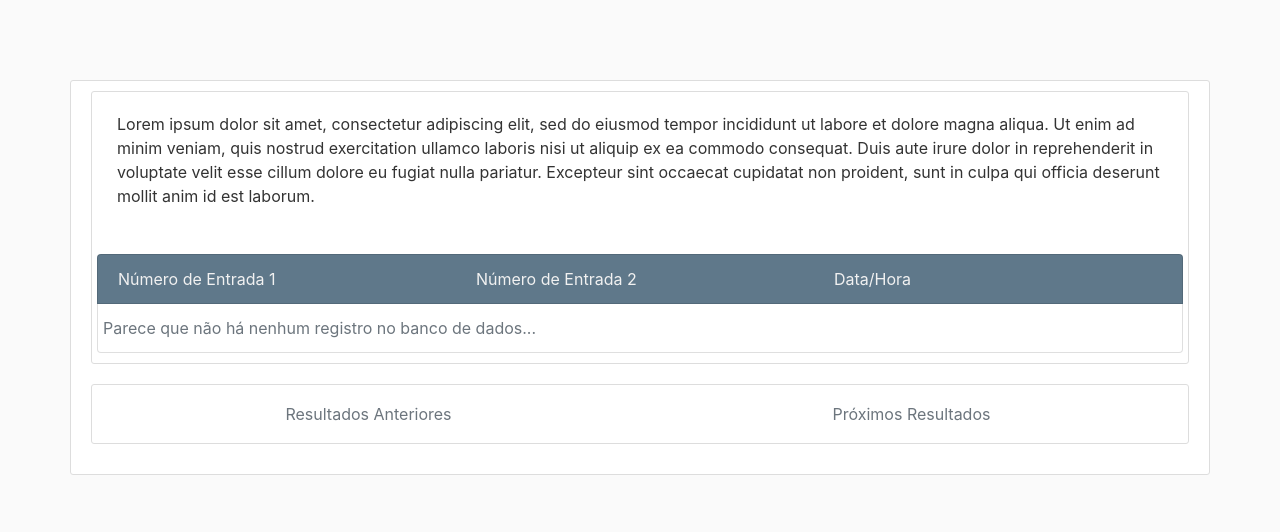
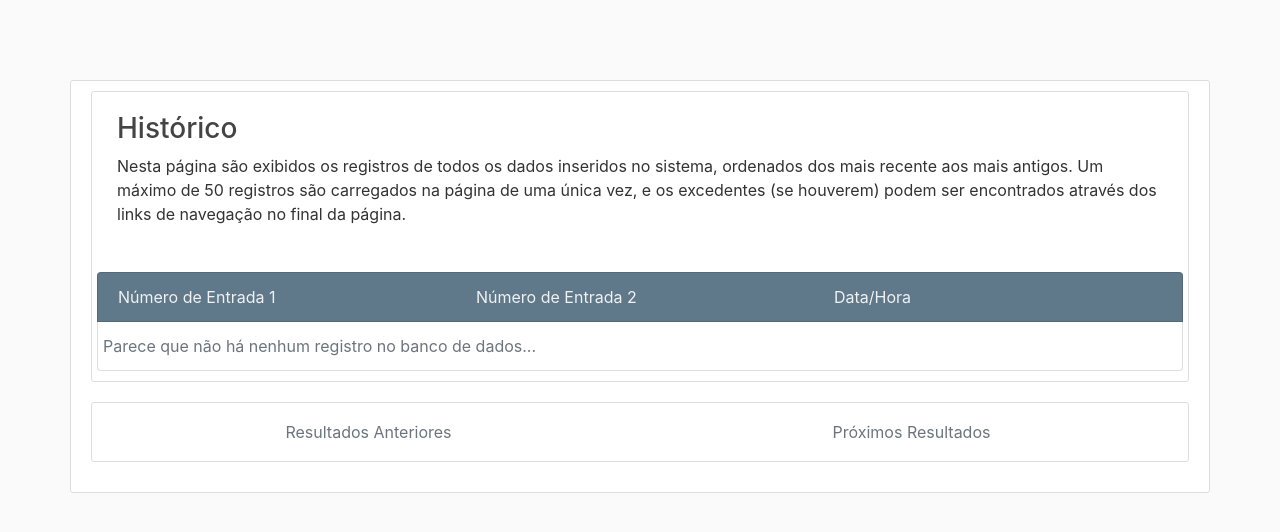
Before and after one commit to PedroBinotto/Desafio-Dev-Web-Full-Stack, a Flask app: page /history in a window 1280 px wide. Shown: the part 56-588 px from the top of the page. Run offline with Flask 2, Linux system fonts and the light colour scheme; data that the repository does not hold is empty; some libraries are stand-ins or nearby versions.

Commit message:
* Página de Histórico completa

```diff
--- a/flaskapp/templates/history.html
+++ b/flaskapp/templates/history.html
@@ -4,8 +4,11 @@
 <div class="content-section">
 	<div class="row">
 		<div class="content-section" style="border: none;">
+			<h3>
+				Histórico
+			</h3>
 			<p>
-				Lorem ipsum dolor sit amet, consectetur adipiscing elit, sed do eiusmod tempor incididunt ut labore et dolore magna aliqua. Ut enim ad minim veniam, quis nostrud exercitation ullamco laboris nisi ut aliquip ex ea commodo consequat. Duis aute irure dolor in reprehenderit in voluptate velit esse cillum dolore eu fugiat nulla pariatur. Excepteur sint occaecat cupidatat non proident, sunt in culpa qui officia deserunt mollit anim id est laborum.
+				Nesta página são exibidos os registros de todos os dados inseridos no sistema, ordenados dos mais recente aos mais antigos. Um máximo de 50 registros são carregados na página de uma única vez, e os excedentes (se houverem) podem ser encontrados através dos links de navegação no final da página.
 			</p>
 		</div>
 	</div>
```
Also changed, not shown: 1 other file.
